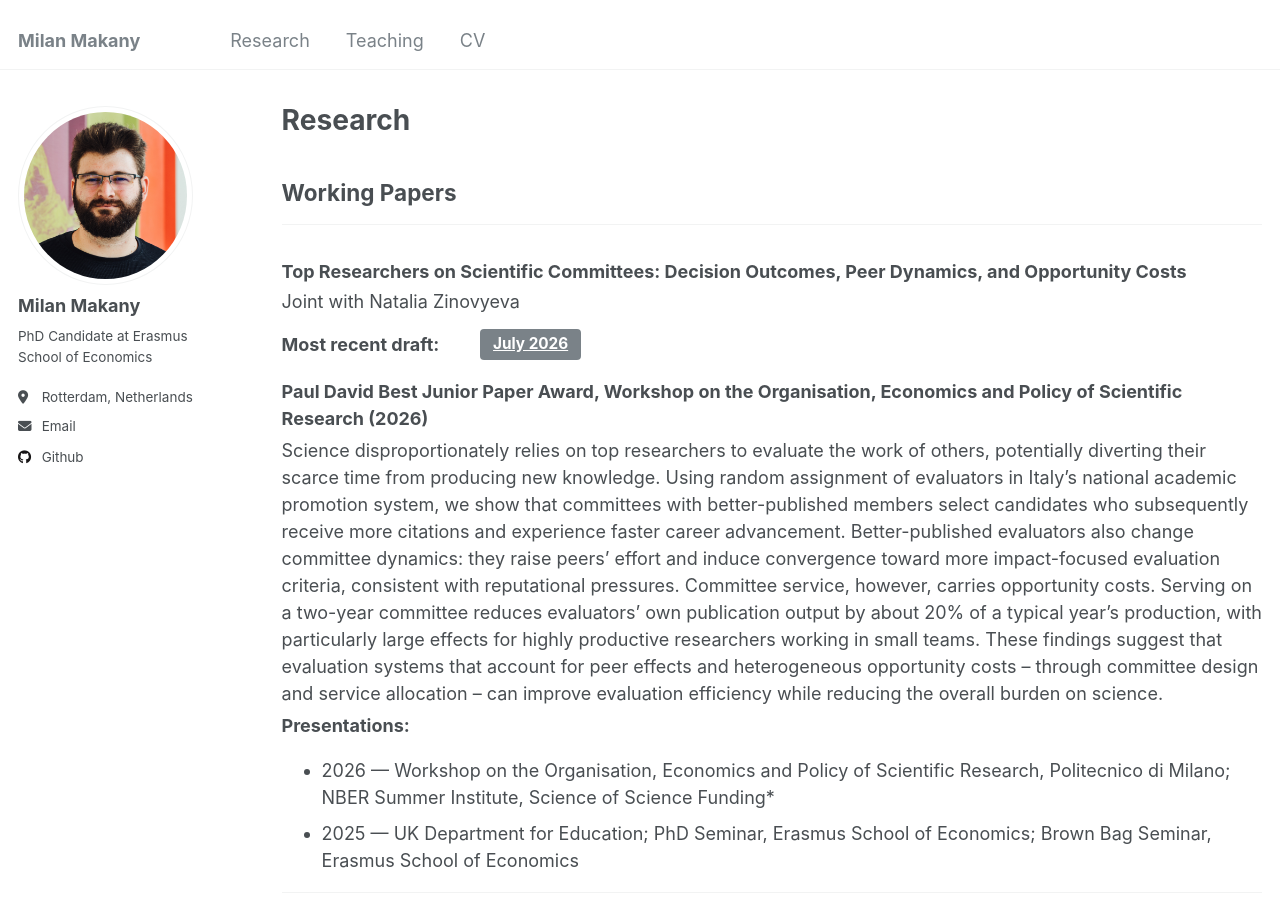
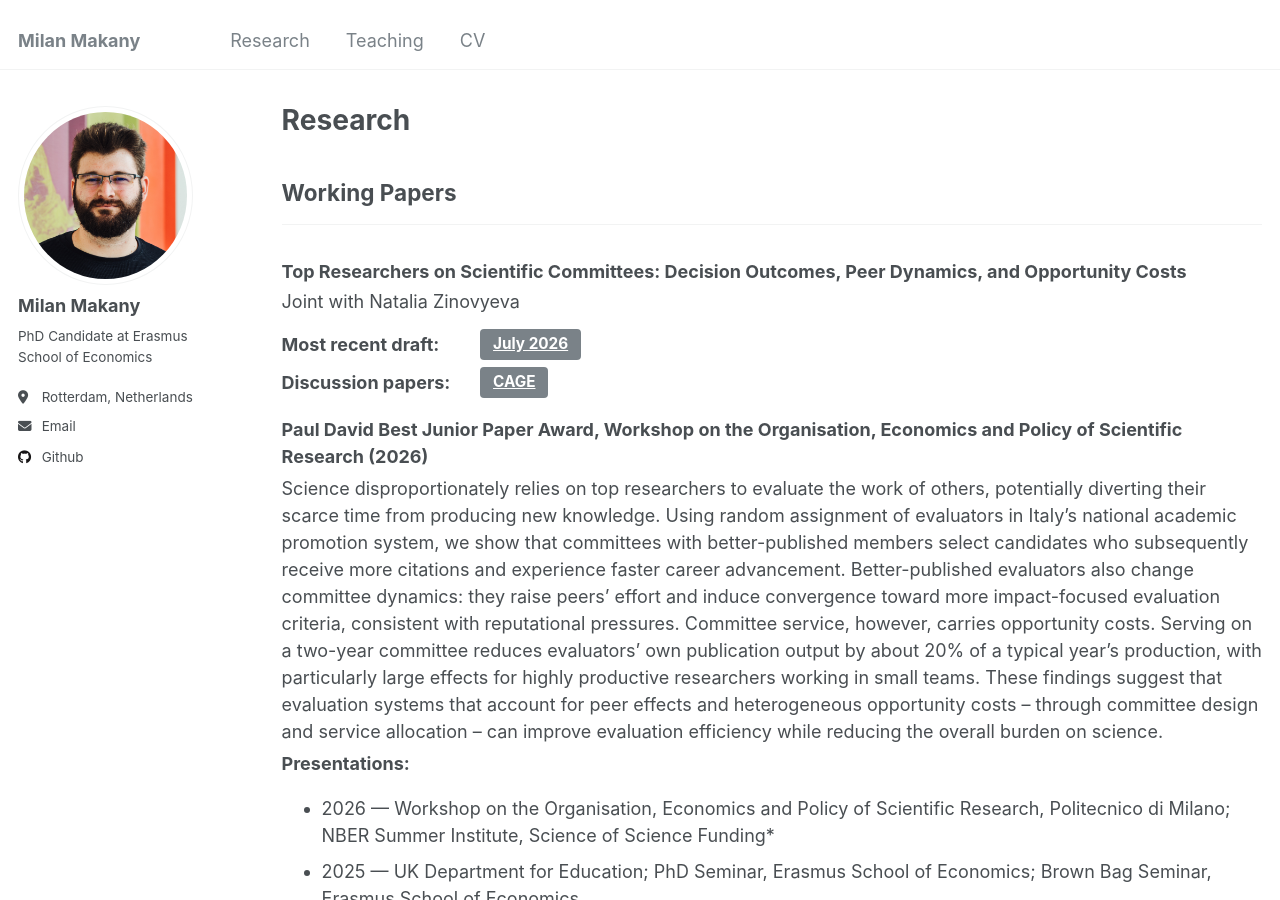
Before and after one commit to makany-milan/makany-milan.github.io, a Jekyll site: the page built from _pages/research.html, in a window 1280 px wide and 900 px high. Built offline with Jekyll 4.4.1, drawn with Linux system fonts in a browser that asks for light colours.

Commit message:
updated paper and cage wp

```diff
--- a/_pages/research.html
+++ b/_pages/research.html
@@ -58,7 +58,7 @@ author_profile: true
           {% endif %}
         {% endif %}
 
-        {% if post.ceprurl or post.izaurl or post.rfberlinurl %}
+        {% if post.ceprurl or post.izaurl or post.rfberlinurl or post.cageurl %}
           <div class="archive__item-link-row">
             <span class="archive__item-link-label">Discussion papers:</span>
 
@@ -87,6 +87,15 @@ author_profile: true
                   rel="noopener noreferrer"
                   class="btn btn--primary archive__item-link-btn">
                   RFBerlin
+                </a>
+              {% endif %}
+
+              {% if post.cageurl %}
+                <a href="{{ post.cageurl }}"
+                  target="_blank"
+                  rel="noopener noreferrer"
+                  class="btn btn--primary archive__item-link-btn">
+                  CAGE
                 </a>
               {% endif %}
             </div>
```
Also changed, not shown: _publications/experts.md (+1 -0 lines), 1 other file.
